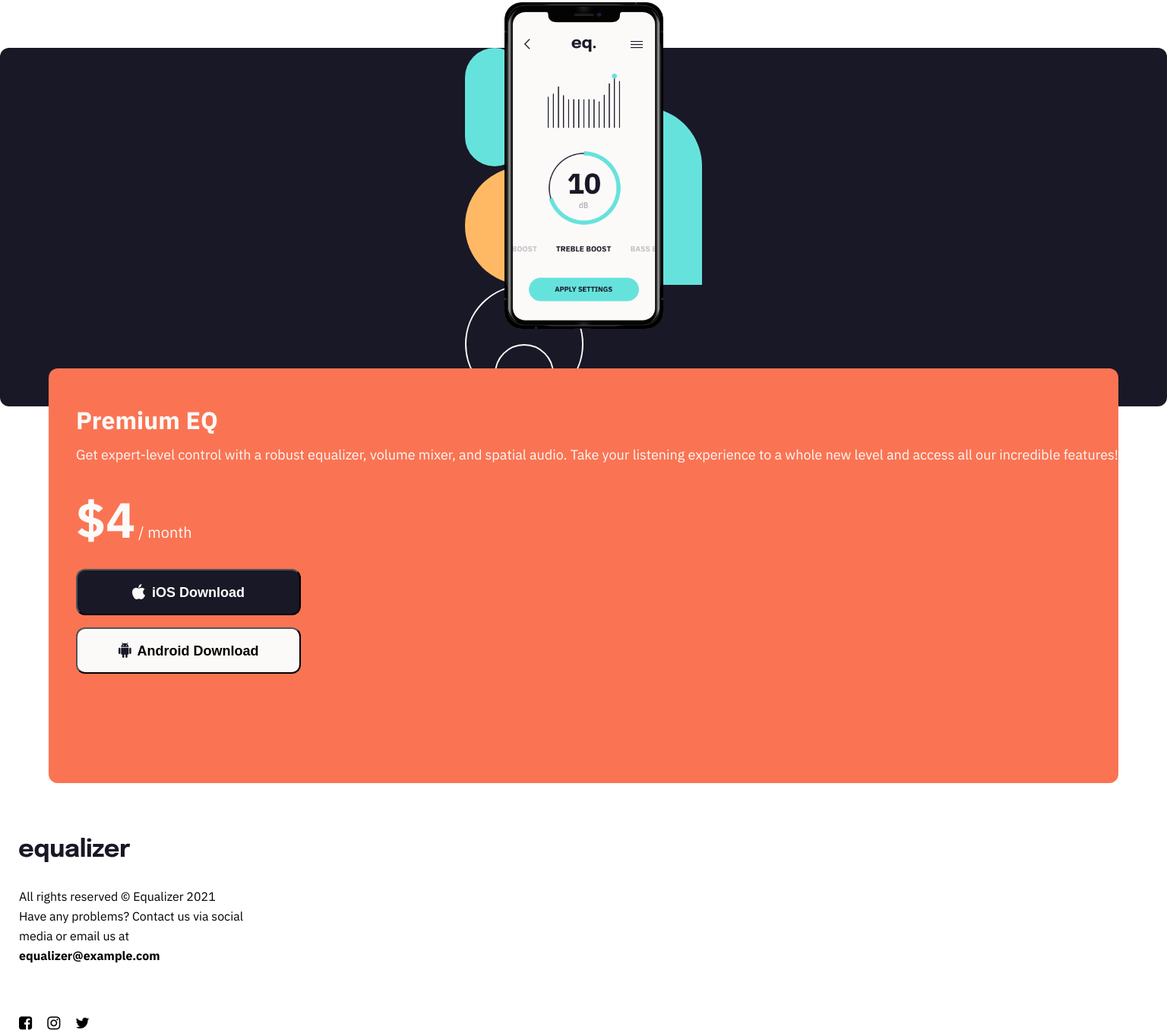
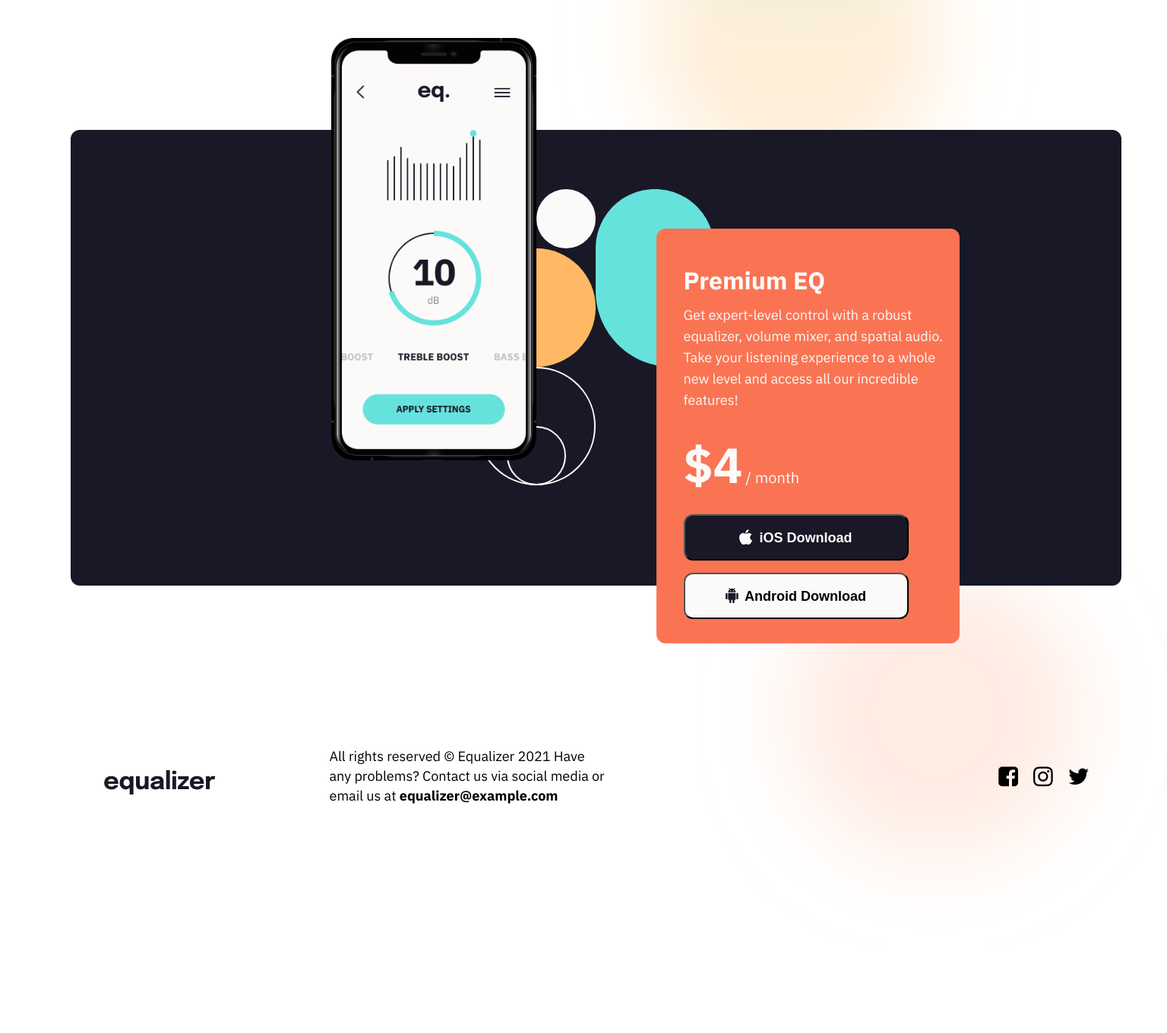
Before and after one commit to AlexTsamala/Equalizer, a plain HTML site: page index.html in a window 1536 px wide. Shown: the part 526-1886 px from the top of the page at 76% size. After the commit the page ends 1770 px from the top, so only its background shows below. Drawn offline with Linux system fonts and the light colour scheme.

Commit message:
Finished project

```diff
--- a/index.html
+++ b/index.html
@@ -16,11 +16,16 @@
   <body>
     <div class="main-container">
       <header>
+        <div class="equalizers-top-div">
         <img class="equalizer-picture" alt="equalizer-picture" src="./assets/logo.svg"/>
         <h1 >We make your music sound extraordinary. </h1>
         <p class="text header-text">A system audio equalizer specifically designed for Android and iOS.
           Freely tune the way your music sounds with a professional grade parametric EQ & volume mixer.
           Control bass, mids, treble, gain control, reverb, and more!</p>
+          </div>
+          <div>
+            <img class="different-figures" alt="different-figures" src="./assets/bg-pattern-1.svg"/>
+          </div>
       </header>
       <img class="mobile" alt="mobile-icon" src="./assets/illustration-app.png"/>
       <div class="middle-background">
@@ -44,12 +49,15 @@
     </div>
     <footer>
       <img class="equalizer-picture-2" alt="equalizer-picture" src="./assets/logo.svg"/>
-      <p class="text footer-text">All rights reserved © Equalizer 2021
-        Have any problems? Contact us via social media or email us at <b>equalizer@example.com</b></p>
+      <div class="info">
+        <p class="text footer-text">All rights reserved © Equalizer 2021
+          Have any problems? Contact us via social media or email us at <b>equalizer@example.com</b></p>
         <div class="social-media">
           <i href="#" class="fa fa-facebook-square"></i>
           <i href="#" class="fa fa-instagram "></i>
           <i href="#" class="fa fa-twitter "></i>
+        </div>
+      </div>
     </footer>
   </body>
 </html>
--- a/style.css
+++ b/style.css
@@ -12,6 +12,11 @@ background-position: top -250px left 0px;
 background-repeat: no-repeat;
 }
 
+.different-figures{
+display:none;
+transform: translate(65px,-90px);
+}
+
 .main-container{
 display: flex;
 align-items: center;
@@ -21,6 +26,7 @@ flex-direction: column;
 
 header{
 margin:40px 24px 68px 24px;
+display:flex;
 }
 
 .equalizer-picture{
@@ -178,4 +184,137 @@ background:#FFB964;
 
 @media (min-width: 768px){
 
+body{
+background-image: url(./assets/bg-main-tablet.png);
+background-position: top -250px left -340px;
+background-repeat: no-repeat;
 }
+
+.different-figures{
+display:block;
+}
+
+.equalizers-top-div{
+margin-left:39px;
+}
+
+h1{
+font-weight: 700;
+font-size: 64px;
+line-height: 64px;
+max-width: 520px
+}
+
+.header-text{
+max-width:514px;
+}
+
+.text{
+font-size:18px;
+}
+
+.middle-background{
+height: 600px;
+width: 90%;
+border-radius: 12px;
+margin-left:33px;
+}
+
+.mobile{
+margin-right: 305px;
+Width: 270.21px;
+Height: 556px;
+margin-bottom: -435px
+}
+
+.Premium-EQ{
+margin-top: -430px;
+margin-left: 170px;
+z-index:1;
+width:399px;
+height:546px;
+}
+footer{
+padding: 39px;
+margin-left: 34px;
+}
+
+.social-media i{
+font-size:30px;
+}
+
+.footer-text{
+max-width: 363px;
+}
+
+.social-media{
+display: flex;
+column-gap: 20px;
+align-items: center;
+padding-top:0;
+}
+
+.info{
+display: flex;
+flex-direction: row;
+max-width: 43.5rem;
+gap: 14rem;
+margin: 2rem 0 5rem;
+}
+}
+
+
+
+@media (min-width: 1440px){
+
+body{
+background-image: url(./assets/bg-main-desktop.png);
+background-position: top -250px left -340px;
+background-repeat: no-repeat;
+}
+
+h1 {
+font-weight: 700;
+font-size: 88px;
+line-height: 88px;
+max-width: 1015px;
+}
+
+.header-text{
+max-width: 825px;
+}
+
+.different-figures {
+transform: translateY(-83px);
+}
+
+.Premium-EQ {
+margin-top: -470px;
+margin-left: 590px;
+}
+
+.mobile{
+margin-right: 394px;
+}
+
+footer{
+display: flex;
+flex-direction: row;
+align-items: center;
+}
+
+.footer-text{
+max-width:366px ;
+}
+
+.info{
+max-width:1000px;
+width:1000px;
+display: flex;
+justify-content:space-between;
+}
+
+.equalizer-picture-2{
+margin-right:150px;
+}
+}
```
Also changed, not shown: assets/Rectangle Copy 3.png (deleted), assets/Rectangle Copy 4.png (deleted), assets/bg-main-desktop.png (added), assets/bg-main-tablet.png (added), 1 other file.
